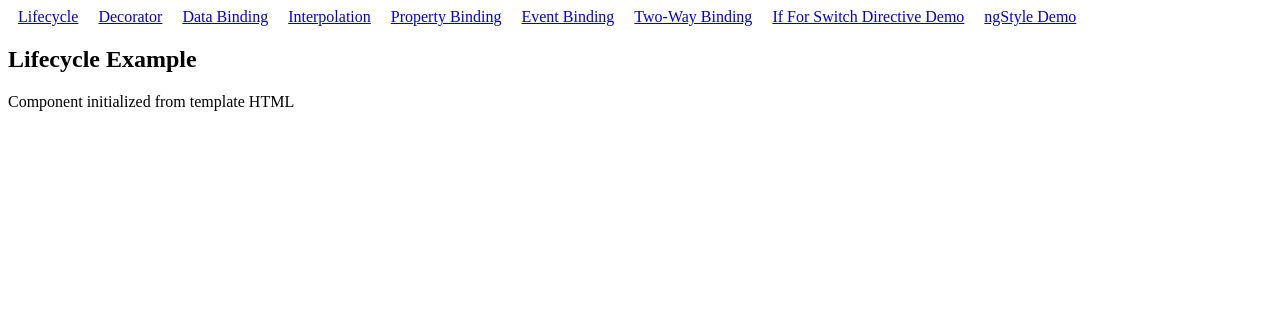
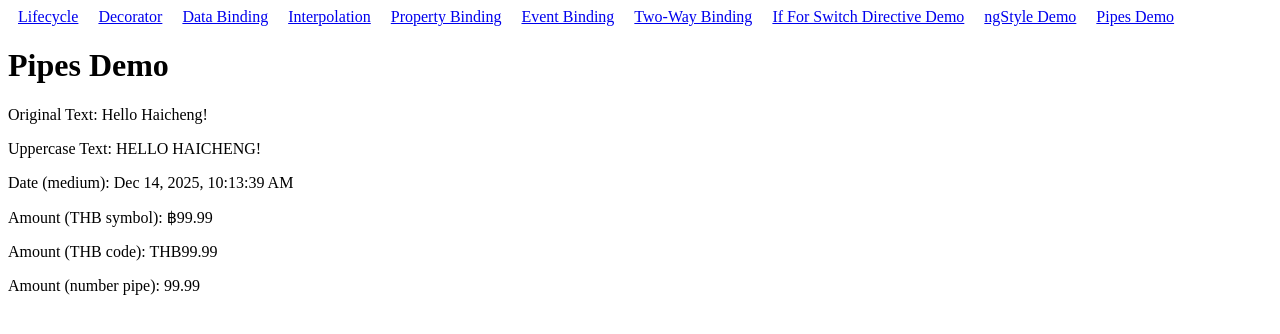
Before and after one commit to Jac3ie/Frontend-TechStack-Learning, an Angular app in the folder angular-coursera-demo/: page /pipes in a window 1280 px wide. Shown: the top 334 px of the page. Built offline with nearby package versions, Linux system fonts and the light colour scheme.

Commit message:
Added demo about how to use pipes to make customized operations to variables. Import CommonModule is the key library.

```diff
--- a/angular-coursera-demo/src/app/app.html
+++ b/angular-coursera-demo/src/app/app.html
@@ -8,6 +8,7 @@
   <a routerLink="/two-way-binding" routerLinkActive="active">Two-Way Binding</a>
   <a routerLink="/if-for-switch" routerLinkActive="acitve">If For Switch Directive Demo</a>
   <a routerLink="/ng-style-demo" routerLinkActive="active">ngStyle Demo</a>
+  <a routerLink="/pipes" routerLinkActive="active">Pipes Demo</a>
 </nav>
 
 <router-outlet></router-outlet>
--- a/angular-coursera-demo/src/app/app.routes.ts
+++ b/angular-coursera-demo/src/app/app.routes.ts
@@ -8,6 +8,7 @@ import { EventBinding } from './event-binding/event-binding';
 import { TwoWayBinding } from './two-way-binding/two-way-binding';
 import { IfForSwitch } from './if-for-switch/if-for-switch';
 import { NgStyleDemo } from './ng-style-demo/ng-style-demo';
+import { Pipes } from './pipes/pipes';
 
 export const routes: Routes = [
     { path: '', redirectTo: 'lifecycle', pathMatch: 'full'}, // default go to lifecycle
@@ -20,5 +21,6 @@ export const routes: Routes = [
     { path: 'two-way-binding', component: TwoWayBinding},
     { path: 'if-for-switch', component: IfForSwitch},
     { path: 'ng-style-demo', component: NgStyleDemo},
+    { path: 'pipes', component: Pipes},
     { path: '**', component: Lifecycle},
 ];
--- /dev/null
+++ b/angular-coursera-demo/src/app/pipes/pipes.html
@@ -0,0 +1,17 @@
+<h1>Pipes Demo</h1>
+
+<!-- Pipes transform values in the template: value | pipeName : arg1 : arg2 -->
+<p>Original Text: {{ text }}</p>
+<p>Uppercase Text: {{ text | uppercase }}</p>
+
+<!-- Date pipe: common formats are 'short', 'medium', 'long', 'full' -->
+<p>Date (medium): {{ date | date:'medium' }}</p>
+
+<!-- Currency pipe:
+     ✅ Avoid the deprecated boolean display flag (true/false).
+     Use 'symbol' / 'symbol-narrow' / 'code' instead. -->
+<p>Amount (THB symbol): {{ amount | currency:'THB':'symbol-narrow':'1.2-2' }}</p>
+
+<!-- Extra examples (optional but useful) -->
+<p>Amount (THB code): {{ amount | currency:'THB':'code' }}</p>
+<p>Amount (number pipe): {{ amount | number:'1.2-2' }}</p>
--- /dev/null
+++ b/angular-coursera-demo/src/app/pipes/pipes.ts
@@ -0,0 +1,16 @@
+import { CommonModule } from '@angular/common';
+import { Component } from '@angular/core';
+
+@Component({
+  selector: 'app-pipes',
+  standalone: true,
+  imports: [CommonModule], // gives you common pipes like uppercase/date/currency/number
+  templateUrl: './pipes.html',
+  styleUrls: ['./pipes.css'],
+})
+export class Pipes {
+  // demo values
+  text = 'Hello Haicheng!';
+  date = new Date();
+  amount = 99.99;
+}
```
Also changed, not shown: angular-coursera-demo/src/app/pipes/pipes.css (added), 1 other file (tests, documents, lock files or other folders).
